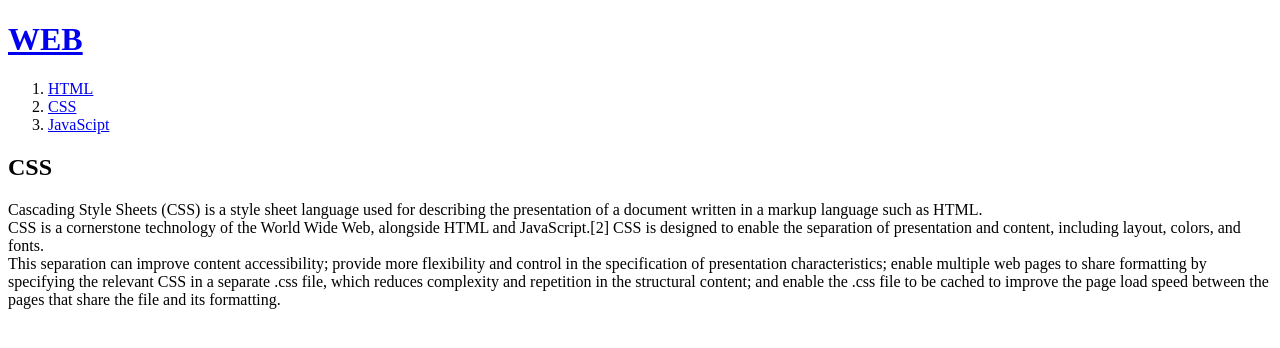
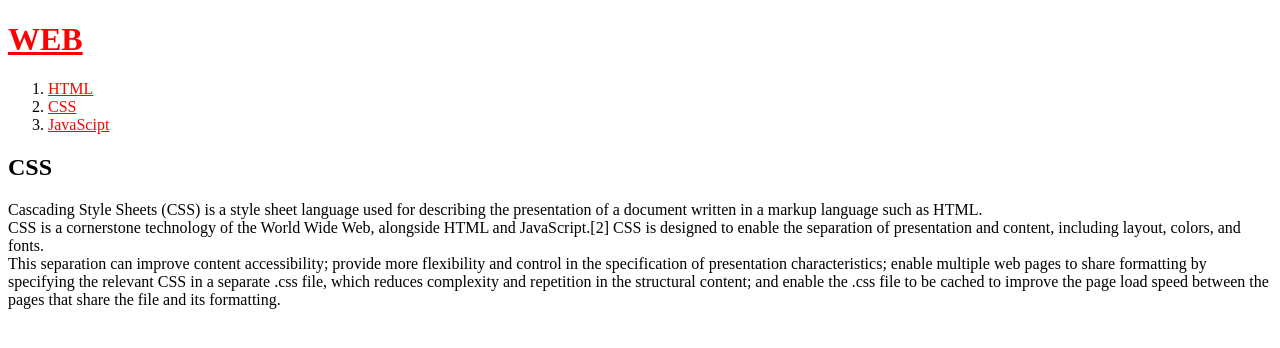
Before and after one commit to hckim110/WEB-1, a plain HTML site: page 2.html in a window 1280 px wide. Drawn offline with Linux system fonts and the light colour scheme.

Commit message:
Add files via upload

```diff
--- a/2.html
+++ b/2.html
@@ -3,8 +3,12 @@
 <head>
   <title>WEB1 - CSS</title>
   <meta charset="utf-8">
+  <style>
+   a {
+     color:red;
+   }
+  </style>
 </head>
-
 <body>
   <h1><a href="index.html">WEB</a></h1>
   <ol>
@@ -12,7 +16,14 @@
     <li><a href="2.html">CSS</a></li>
     <li><a href="3.html">JavaScipt</a></li>
   </ol>
-
+  <!--
+    <h1><a href="index.html"><font color="red">WEB</font></a></h1>
+  <ol>
+    <li><a href="1.html"><font color="red">HTML</font></a></li>
+    <li><a href="2.html"><font color="red">CSS</font></a></li>
+    <li><a href="3.html"><font color="red">JavaScipt</font></a></li>
+  </ol>
+-->
   <h2>CSS</h2>
   <p>
     Cascading Style Sheets (CSS) is a style sheet language used for describing the presentation of a document written in a markup language such as HTML.<br> CSS is a cornerstone technology of the World Wide Web, alongside HTML and JavaScript.[2]
```
